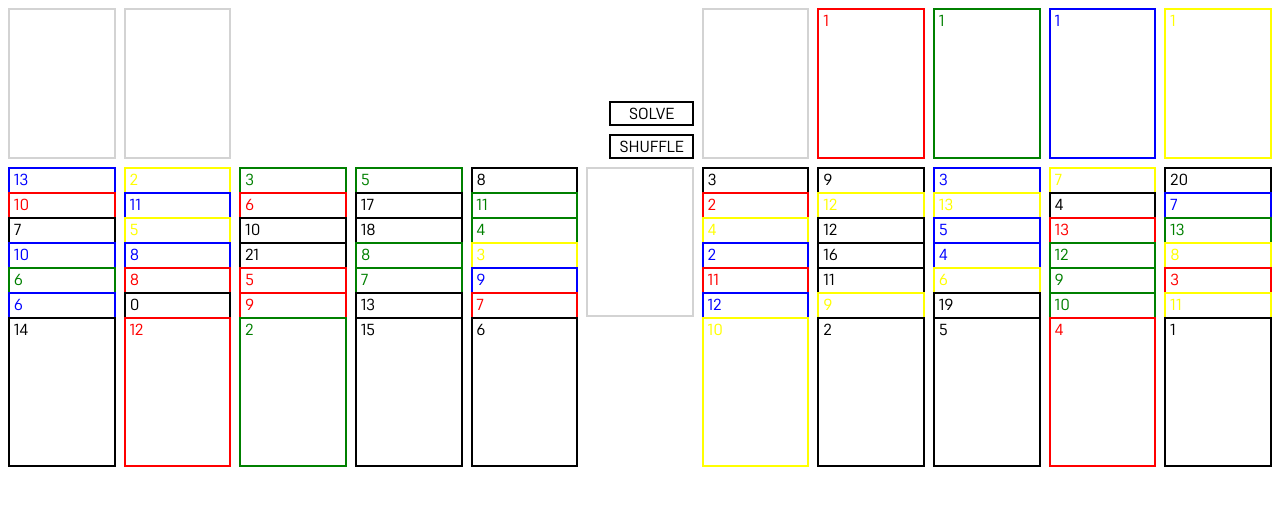
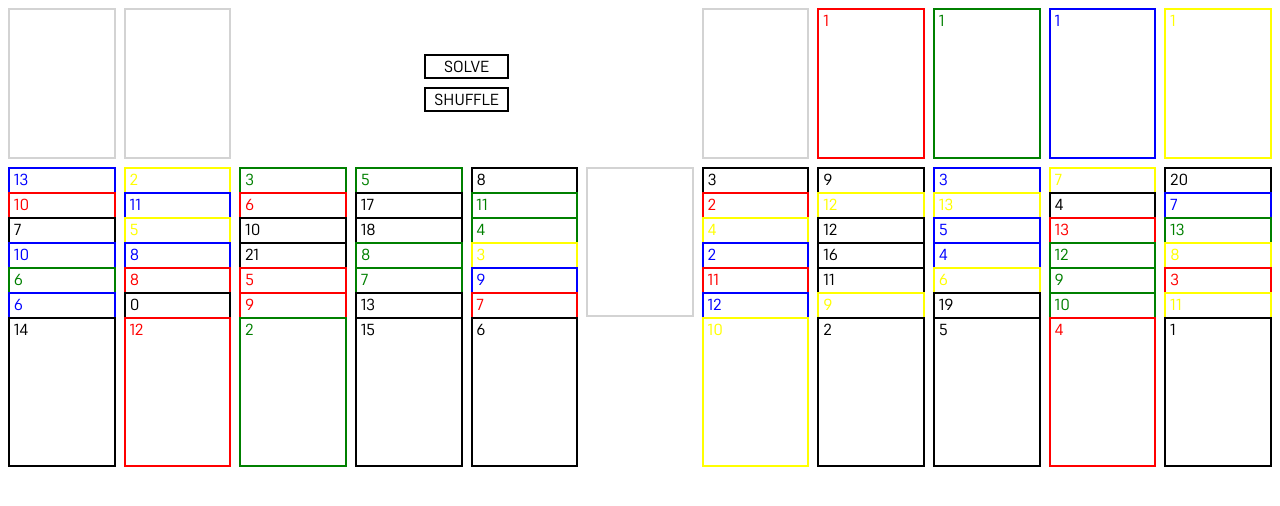
Before and after one commit to Dubbelll/Fortuna, a SvelteKit app: page / in a window 1280 px wide. Shown: the top 506 px of the page. Built offline with nearby package versions, Linux system fonts and the light colour scheme.

Commit message:
Center controls

```diff
--- a/src/routes/_components/Discard.svelte
+++ b/src/routes/_components/Discard.svelte
@@ -67,8 +67,8 @@
 	.controls {
 		grid-column: 3/7;
 		display: grid;
-		justify-content: end;
-		align-content: end;
+		justify-content: center;
+		align-content: center;
 		gap: 8px;
 	}
 
```
